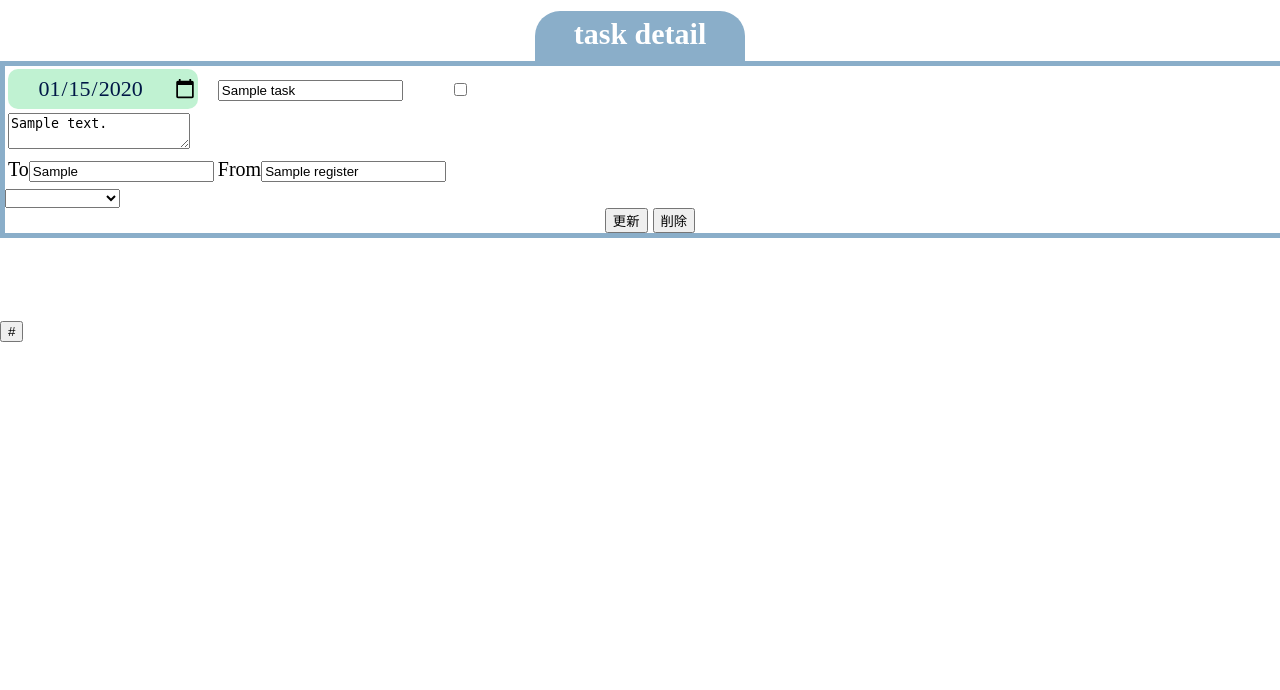
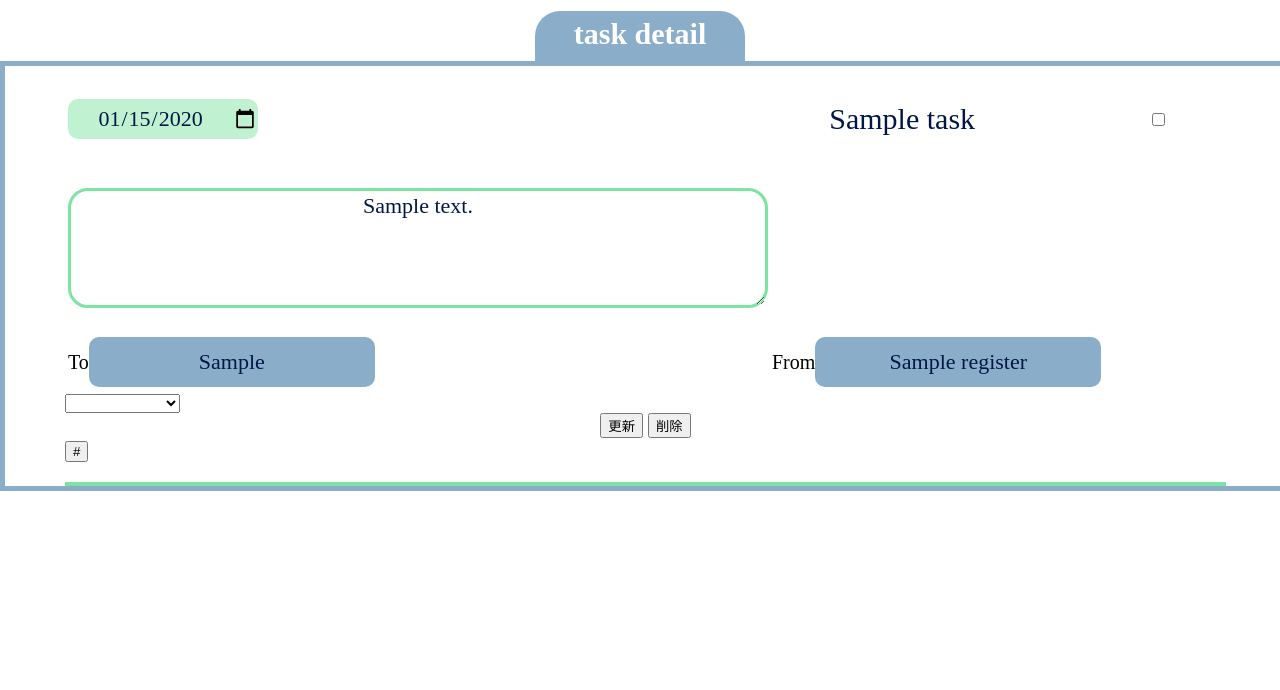
Before and after one commit to plusdojo2024/C2, a Java web app: template WebContent/WEB-INF/jsp/task_update.jsp in a window 1280 px wide. Shown: the part 149-839 px from the top of the page. Run offline with Tomcat 11, a stand-in JSP engine, Linux system fonts and the light colour scheme; the template is opened without the code that fills it: most values are stand-ins (such as "Sample title", 1, 10 or a date in 2020).

Commit message:
ｃｓｓ

```diff
--- a/WebContent/WEB-INF/jsp/task_update.jsp
+++ b/WebContent/WEB-INF/jsp/task_update.jsp
@@ -46,12 +46,16 @@
             <c:forEach var="e" items="${taskList}">
             <form id="form" method="post" action="/C2/TaskUpdateServlet">
             	<input type="hidden" name="id" value="${e.id}" >
+   					  <div class="dayLine">
                 <table>
                     <tr>
+
                         <td><input type="date" id="day" name="deadline" value="${e.deadline}"></td><!-- 期限 -->
                         <td><input type="text" name="task" value="${e.task}"></td>
                         <td><input type="checkbox" name="checkbox" value="yes"<c:if test="${e.checkbox}">checked</c:if>></td>
+
                     </tr>
+                    </div>
                     <tr>
                         <td><textarea name="contents">${e.contents}</textarea></td>
                     </tr>
--- a/WebContent/css/task_update.css
+++ b/WebContent/css/task_update.css
@@ -52,3 +52,62 @@
 		font:22px UD デジタル 教科書体 NK-B;
 		text-align:center;
 	}
+
+	/*タスクタイトル*/
+	input[name=task] {
+		width: 70%;
+		height: 60px;
+		font:30px UD デジタル 教科書体 NK-B;
+		color:#001746;
+		margin:20px 0px 20px 0px;
+		text-align: center;
+		background-color:white;
+		border: none;
+		outline: none;
+
+	}
+.dayLine{
+	border-bottom: 4px solid #7DE3A1;
+	width: 90%;
+	margin-left: 60px;
+
+}
+
+
+/*フォームのテキストボックスの大きさ*/
+	textarea[name=contents] {
+		width: 700px;
+		height: 120px;
+		font:22px UD デジタル 教科書体 NK-B;
+		color:#001746;
+		margin:15px 0px 20px 0px;
+		border:3px solid #7DE3A1;
+		outline: none;
+		text-align: left;
+		border-radius:20px;
+		text-align: center;
+	}
+
+	input[name=to] {
+		width: 13em;
+		height: 50px;
+		font:22px UD デジタル 教科書体 NK-B;
+		color:#001746;
+		border: none;
+		outline: none;
+		border-radius:10px;
+		background-color:#8AAEC9;
+		text-align:center;
+	}
+
+	input[name=register] {
+		width: 13em;
+		height: 50px;
+		font:22px UD デジタル 教科書体 NK-B;
+		color:#001746;
+		border: none;
+		outline: none;
+		border-radius:10px;
+		background-color:#8AAEC9;
+		text-align:center;
+	}
```
